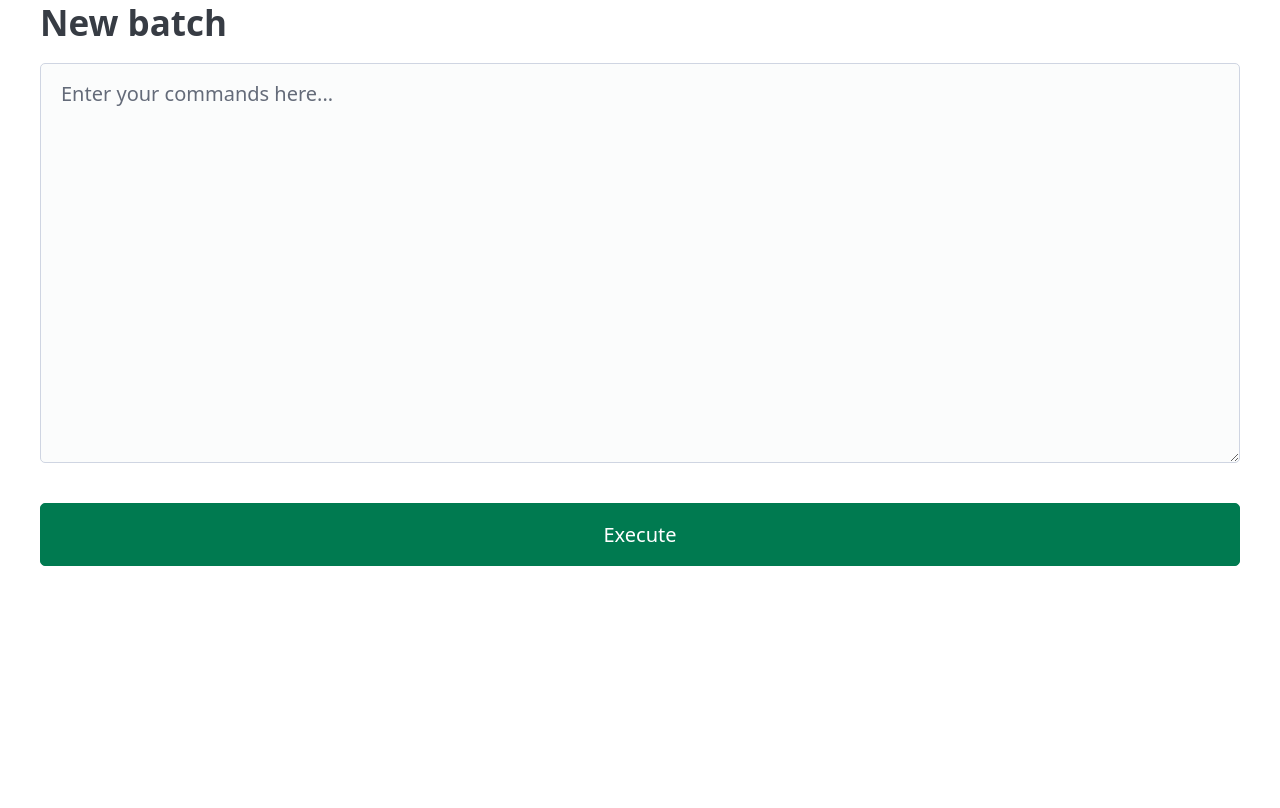
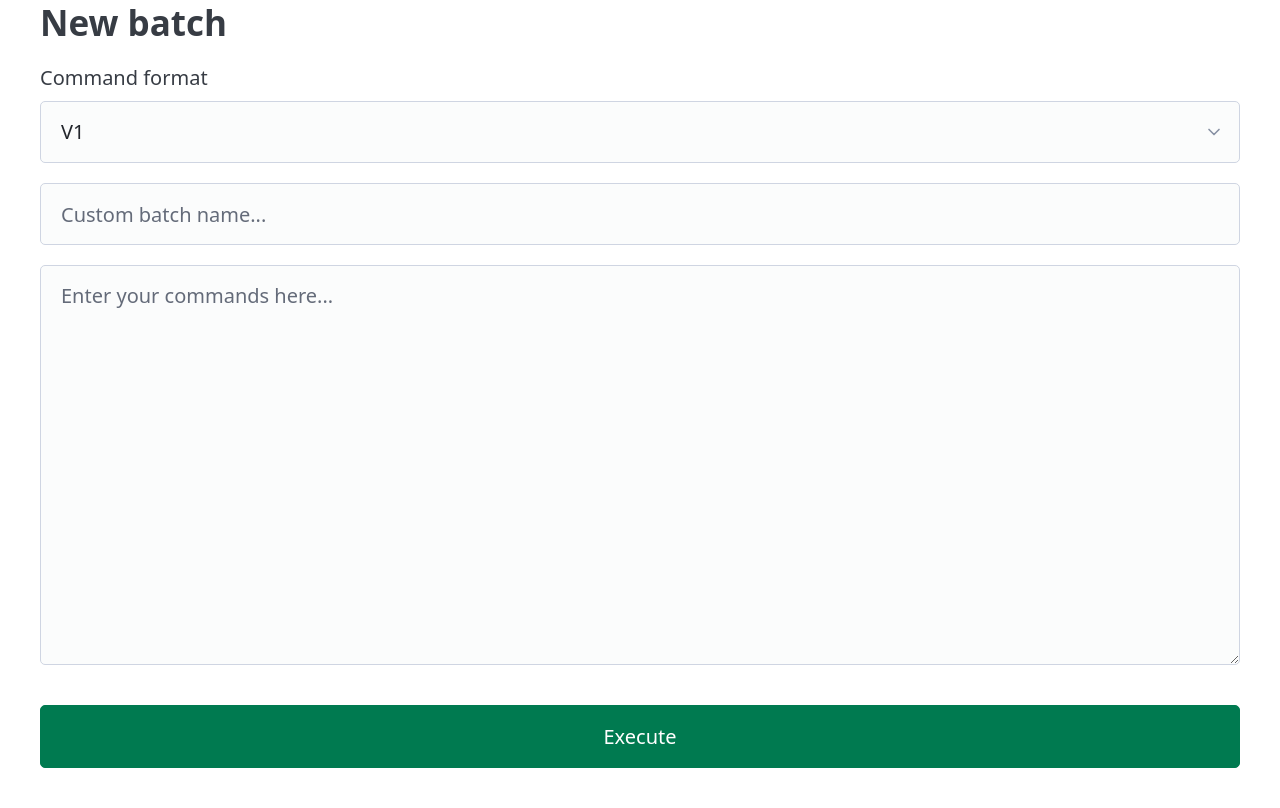
Before and after one commit to WikiMovimentoBrasil/quickstatements3, a Django app: template src/web/templates/new_batch.html in a window 1280 px wide. Shown: the part 87-895 px from the top of the page. Before the commit the page ends 653 px from the top, so only its background shows below. Run offline with Django 3.2, Linux system fonts and the light colour scheme; the template is opened without the code that fills it, so the values that code supplies are empty.

Commit message:
feat: add name and type input fields in new batch form

```diff
--- a/src/web/templates/new_batch.html
+++ b/src/web/templates/new_batch.html
@@ -7,6 +7,12 @@
 <form method="POST">
   {% csrf_token %}
   <fieldset>
+    <label for="batch_type">Command format</label>
+    <select name="type" id="batch_type">
+      <option value="v1">V1</option>
+      <option value="csv">CSV</option>
+    </select>
+    <input type="text" name="name" aria-label="batch name" placeholder="Custom batch name...">
     <textarea name="commands" aria-label="commands" placeholder="Enter your commands here..."
       style="height: 400px"></textarea>
   </fieldset>
```
